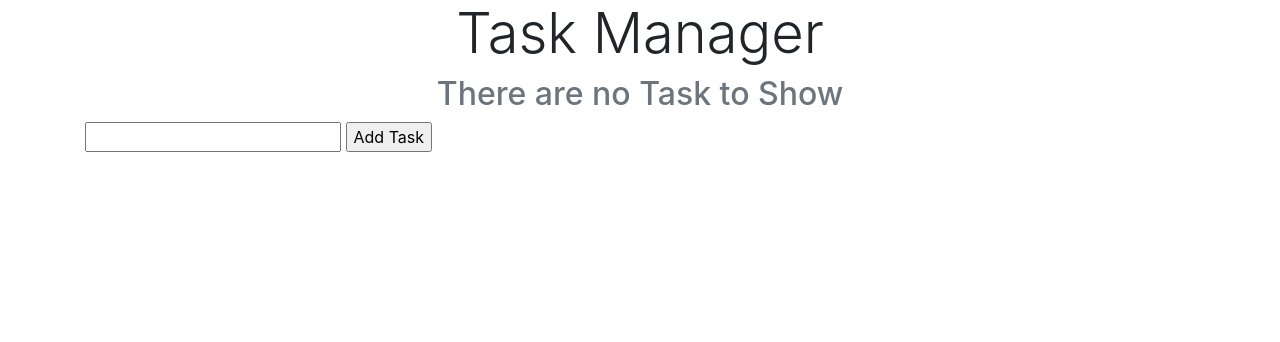
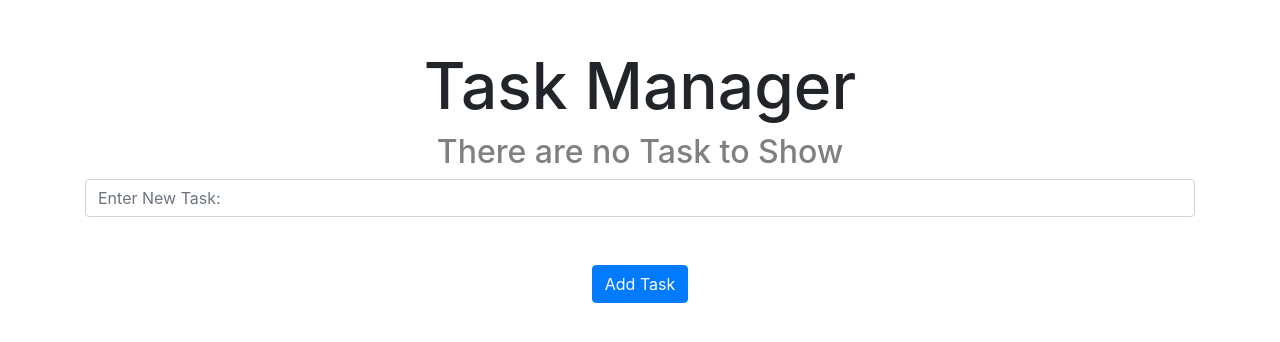
Before and after one commit to Ruithlzz09/taskReminder, a Flask app: page / in a window 1280 px wide. Shown: the top 342 px of the page. Run offline with Flask 2, Linux system fonts and the light colour scheme; data that the repository does not hold is empty; some libraries are stand-ins or nearby versions.

Commit message:
Refactor Design and disallow Empty Task

```diff
--- a/src/app.py
+++ b/src/app.py
@@ -15,54 +15,54 @@
     completed = db.Column(db.Integer, default=0)
     date_created = db.Column(db.DateTime, default=datetime.utcnow)
 
-    def __repr__(self):
+    def __repr__(self) :
         return '<Task %r>' % self.id
 
 
 @app.route('/', methods=['POST', 'GET'])
-def index():
-    if request.method == 'POST':
+def index() :
+    if request.method == 'POST' and request.form['content'] != '':
         task_content = request.form['content']
         new_task = Todo(content=task_content)
-        try:
+        try :
             db.session.add(new_task)
             db.session.commit()
             # print('POST REQ')
             return redirect('/')
-        except Exception as err:
+        except Exception as err :
             return f'There was an issue adding your task. {err}'
 
-    else:
+    else :
         # print('GET REQ')
         tasks = Todo.query.order_by(Todo.date_created).all()
         return render_template('index.html', tasks=tasks)
 
 
 @app.route('/delete/<int:uid>')
-def delete(uid):
+def delete(uid) :
     task_to_delete = Todo.query.get_or_404(uid)
-    try:
+    try :
         db.session.delete(task_to_delete)
         db.session.commit()
         # print('POST REQ')
         return redirect('/')
-    except Exception as err:
+    except Exception as err :
         return f'There was an issue deleting your task. {err}'
 
 
 @app.route('/update/<int:uid>', methods=['POST', 'GET'])
-def update(uid):
+def update(uid) :
     task = Todo.query.get_or_404(uid)
-    if request.method == 'POST':
+    if request.method == 'POST' :
         task.content = request.form['content']
-        try:
+        try :
             db.session.commit()
             return redirect('/')
-        except Exception as err:
+        except Exception as err :
             return f'There was an issue updating your task. {err}'
     else :
         return render_template('update.html', task=task)
 
 
-if __name__ == '__main__':
+if __name__ == '__main__' :
     app.run(debug=True)
--- /dev/null
+++ b/src/static/css/main.css
@@ -0,0 +1,21 @@
+#title{
+    text-align: center;
+    font-size: 4em;
+}
+
+#info{
+    color: grey;
+    font-size: 2em;
+    text-align: center
+}
+
+.detail{
+    text-align: justify;
+}
+
+.actionLink{
+    margin-right: 10px;
+    padding: 8px;
+    display:inline;
+    text-decoration:none !important;
+}
--- a/src/templates/base.html
+++ b/src/templates/base.html
@@ -7,7 +7,7 @@
     <meta name="description" content="">
     <meta name="viewport" content="width=device-width, initial-scale=1">
 
-    <!--Bootstap4 StyleSheet and Font Awesome Icon CDN links-->
+    <!--Bootstap4 StyleSheet CDN links-->
     <link rel="stylesheet" href="https://stackpath.bootstrapcdn.com/bootstrap/4.4.1/css/bootstrap.min.css">
     {% block head %}{% endblock %}
 </head>
--- a/src/templates/index.html
+++ b/src/templates/index.html
@@ -2,33 +2,37 @@
 
 {% block head %}
 <title>Task Master</title>
+<link rel="stylesheet" href="{{ url_for('static', filename='css/main.css') }}">
 {% endblock %}
 
 
 {% block body %}
-<main class="container">
-    <div class="content">
-        <h1 class="display-4 text-center">Task Manager</h1>
+<main class="container my-5">
+    <div class="maincontent">
+        <h1 id="title">Task Manager</h1>
         {% if tasks|length <1%}
-        <h2 class="text-muted text-center">There are no Task to Show </h2>
+        <h2 id="info">There are no Task to Show </h2>
         {% else%}
         <table class="table table-bordered table-hover">
             <thead class="thead-dark">
             <tr>
                 <th>Task</th>
-                <th>Added on</th>
-                <th>Actions</th>
+                <th>Added On</th>
+                <th>Action</th>
             </tr>
             </thead>
 
             <tbody>
             {% for task in tasks %}
             <tr>
-                <td>{{ task.content}}</td>
+                <td class="detail">{{ task.content}}</td>
                 <td>{{ task.date_created.date()  }}</td>
                 <td>
-                    <a href="/delete/{{task.id}}">Delete</a>
-                    <a href="/update/{{task.id}}">Update</a>
+                    <div class="actionBar">
+                        <a class="actionLink" href="/update/{{task.id}}">Update</a>
+                        <a class="actionLink" href="/delete/{{task.id}}">Delete</a>
+                    </div>
+
                 </td>
             </tr>
             {% endfor %}
@@ -36,8 +40,12 @@
         </table>
         {% endif%}
         <form action="/" method="POST">
-            <input type="text" name="content" id="content">
-            <input type="submit" value="Add Task">
+            <input type="text" name="content" class="form-control" id="content" placeholder="Enter New Task:">
+
+            <div class="d-flex justify-content-center mt-5">
+                <button id="addtask" class="btn btn-primary">Add Task</button>
+            </div>
+
         </form>
     </div>
 </main>
```
Also changed, not shown: src/templates/update.html (+20 -8 lines).
